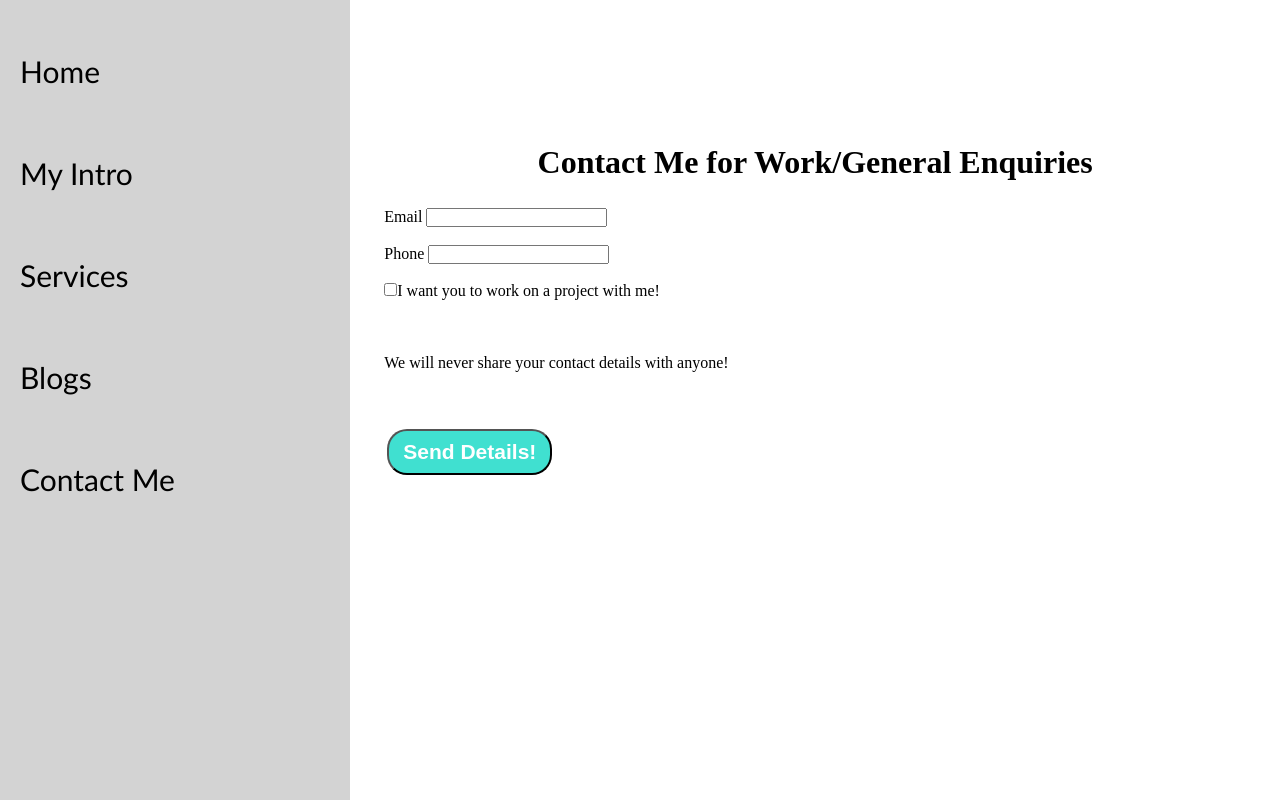
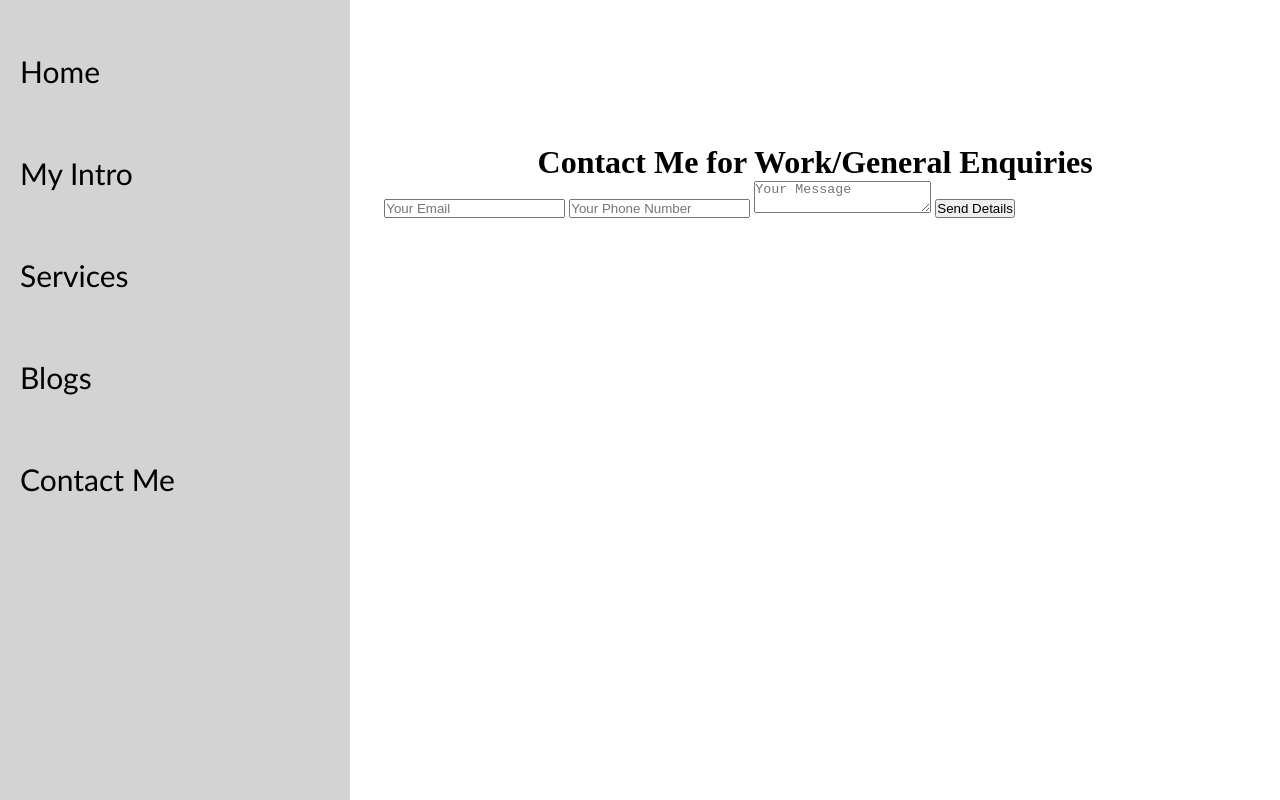
Before and after one commit to Prdp-ktri/October2024_Portfolio, a plain HTML site: page contact.html in a window 1280 px wide. Drawn offline with Linux system fonts and the light colour scheme.

Commit message:
Update contact.html

```diff
--- a/contact.html
+++ b/contact.html
@@ -25,24 +25,13 @@
     <div class="main">
       <div class="contactform">
         <h1 class="contactge">Contact Me for Work/General Enquiries</h1>
-        <form id="contactForm" class="row g-3">
-          <div class="col-md-6">
-            <label for="inputEmail4" class="form-label">Email</label>
-            <input type="email" id="email" class="form-control" required><br>
-            <br>
-            <label>Phone</label>
-            <input type="number" id="phone" required><br>
-            <br>
-            <input type="checkbox" id="projectInterest">I want you to work on a project with me!
-          </div>
+      <form action="https://formspree.io/f/mvgagnna" method="POST">
+  <input type="email" name="email" placeholder="Your Email" required>
+  <input type="text" name="phone" placeholder="Your Phone Number" required>
+  <textarea name="message" placeholder="Your Message"></textarea>
+  <button type="submit">Send Details</button>
+</form>
 
-          <div class="col-12">
-            We will never share your contact details with anyone!
-            <div class="buttons">
-              <button type="submit" class="btn btn-primary">Send Details!</button>
-            </div>
-          </div>
-        </form>
       </div>
     </div>
   </div>
```
